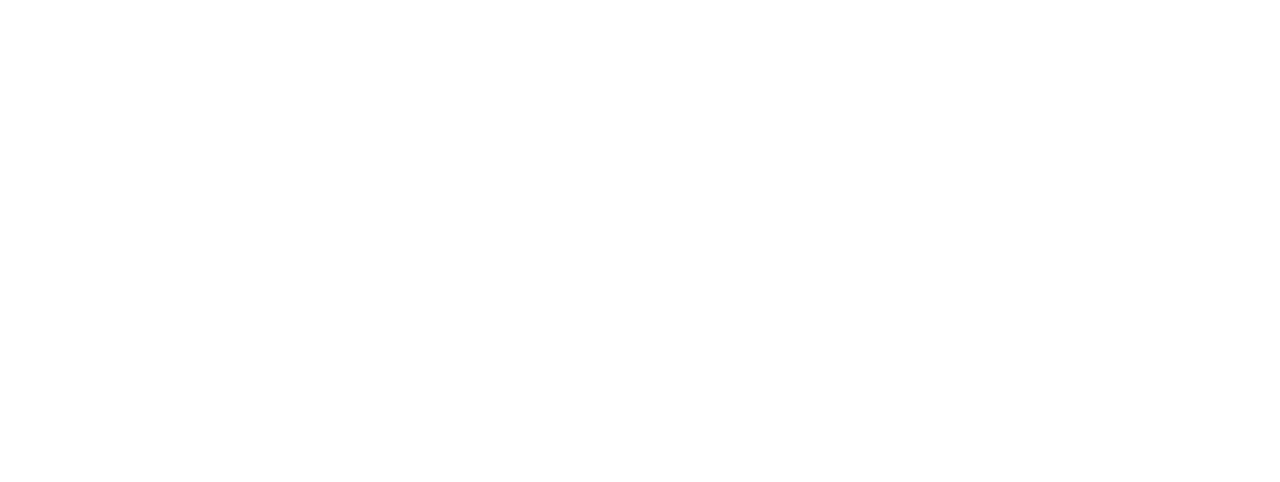
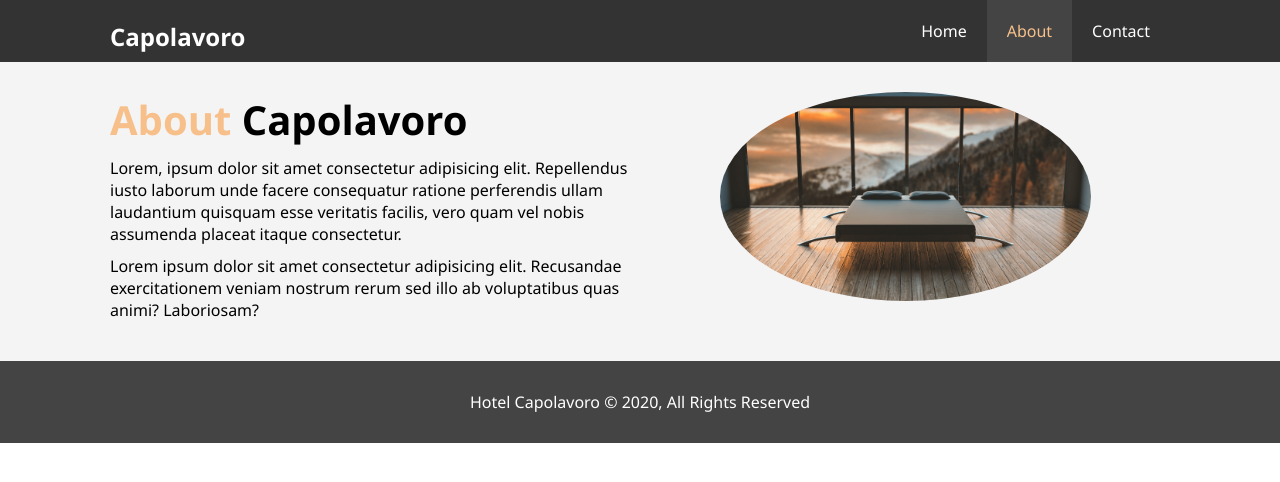
Before and after one commit to EzikeChris/Capolavoro-Hotel-Barcelona-Spain-, a plain HTML site: page about.html in a window 1280 px wide. Drawn offline with Linux system fonts and the light colour scheme.

Commit message:
about.html

```diff
--- a/about.html
+++ b/about.html
@@ -3,9 +3,42 @@
 <head>
     <meta charset="UTF-8">
     <meta name="viewport" content="width=device-width, initial-scale=1.0">
-    <title>Document</title>
+    <meta name="description"  content="Welcome to Capolavoro Hotel">
+    <meta name="keyword"  content="hotel, Catalonia/Barcelona hotel, Spain Espana">
+    <link rel="stylesheet" href="css/style.css">
+    <title>About</title>
 </head>
 <body>
+    <header>
+        <!-- / Never use an id on the same page e.g a class of Id for navbar/ -->
+        <nav id="navbar">
+            <div class="container">
+                <h1 class="logo"><a href="index.html">Capolavoro</a></h1>
+            <ul>
+                <li><a href="index.html">Home</a></li>
+                <li><a class="current"
+                 href="about.html">About</a></li>
+                <li><a href="contact.html">Contact</a></li>
+            </ul>
+        </div>
+        </nav>
+    </header>
+    <section id="about-info" class="bg-light py-3">
+        <div class="container">
+            <div class="info-left">
+                <h1 class="l-heading"><span class="text-primary">About</span>
+                    Capolavoro</h1>
+                    <p>Lorem, ipsum dolor sit amet consectetur adipisicing elit. Repellendus iusto laborum unde facere consequatur ratione perferendis ullam laudantium quisquam esse veritatis facilis, vero quam vel nobis assumenda placeat itaque consectetur.</p>
+                    <p>Lorem ipsum dolor sit amet consectetur adipisicing elit. Recusandae exercitationem veniam nostrum rerum sed illo ab voluptatibus quas animi? Laboriosam?</p>
+            </div>
+            <div class="info-right">
+                <img src="/img/item_7.jpg.jpg" alt="hotel">
+            </div>
+        </div>
+    </section>
+      <footer id="main-footer">
+        <p>Hotel Capolavoro &copy; 2020, All Rights Reserved</p>
 
+    </footer>
 </body>
 </html>
--- a/css/style.css
+++ b/css/style.css
@@ -77,6 +77,17 @@
 .clr {
     clear: both;
 }
+
+
+.l-heading {
+    font-size: 40px;
+}
+
+
+/* padding */
+.py-1 {padding: 10px 0;}
+.py-2 {padding: 20px 0;}
+.py-3 {padding: 30px 0;}
 
 /* Navbar */
 
@@ -176,6 +187,29 @@
     text-align: center;
 }
 
+
+/*about info */
+
+#about-info .info-right {
+ float: right;
+ width: 50%;
+ min-height: 100%;
+}
+
+#about-info .info-right img {
+    display: block;
+    margin: auto;
+    width: 70%;
+    border-radius: 50%;
+}
+
+#about-info .info-left {
+    float: left;
+    width: 50%;
+    height: 100%;
+}
+
+/* // footer // */
 #main-footer {
     text-align: center;
     background: #444;
```
Also changed, not shown: index.html (+4 -0 lines).
